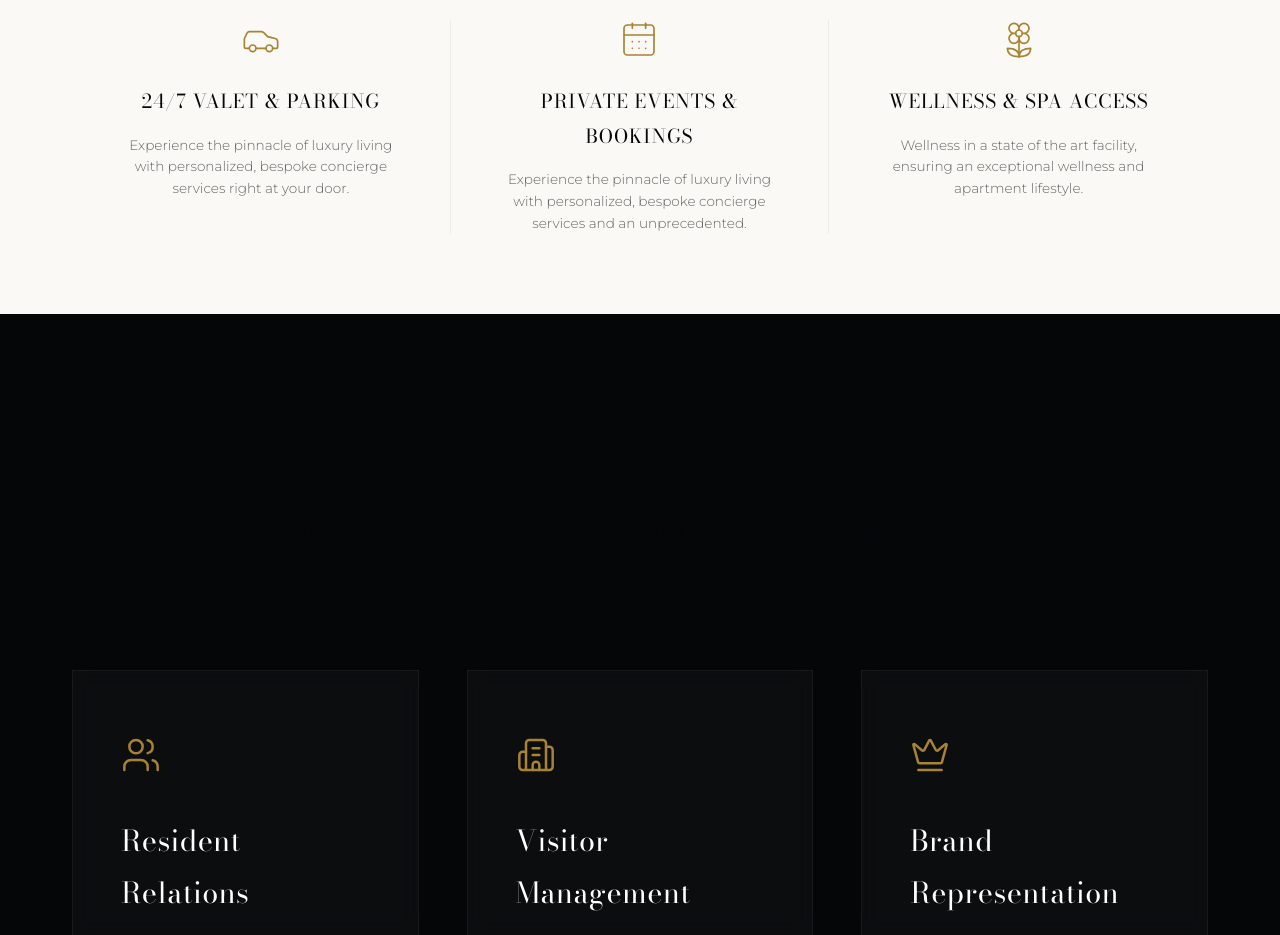
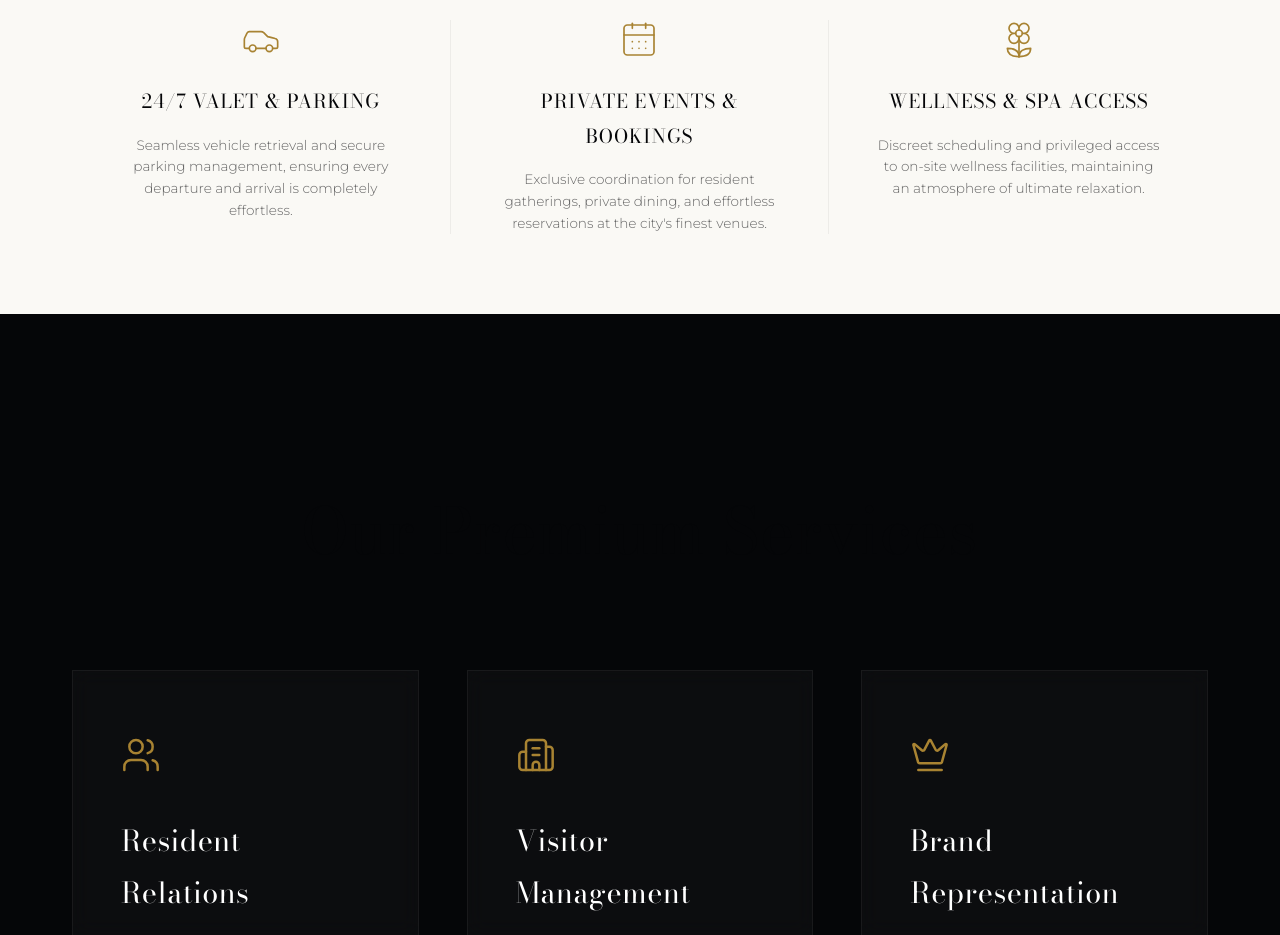
Before and after one commit to kennysw27/the-vine-luxuries, a Next.js app: page / in a window 1280 px wide. Shown: the part 860-1795 px from the top of the page. Built offline with nearby package versions, Linux system fonts and the light colour scheme.

Commit message:
Update amenities text to distinct luxury copy

```diff
--- a/app/page.js
+++ b/app/page.js
@@ -36,17 +36,17 @@ export default function HomePage() {
             <div className={styles.amenityCard}>
               <div className={styles.amenityIcon}><Car size={40} strokeWidth={1} /></div>
               <h3 className={styles.amenityTitle}>24/7 Valet & Parking</h3>
-              <p className={styles.amenityDesc}>Experience the pinnacle of luxury living with personalized, bespoke concierge services right at your door.</p>
+              <p className={styles.amenityDesc}>Seamless vehicle retrieval and secure parking management, ensuring every departure and arrival is completely effortless.</p>
             </div>
             <div className={styles.amenityCard}>
               <div className={styles.amenityIcon}><CalendarDays size={40} strokeWidth={1} /></div>
               <h3 className={styles.amenityTitle}>Private Events & Bookings</h3>
-              <p className={styles.amenityDesc}>Experience the pinnacle of luxury living with personalized, bespoke concierge services and an unprecedented.</p>
+              <p className={styles.amenityDesc}>Exclusive coordination for resident gatherings, private dining, and effortless reservations at the city's finest venues.</p>
             </div>
             <div className={styles.amenityCard}>
               <div className={styles.amenityIcon}><Flower2 size={40} strokeWidth={1} /></div>
               <h3 className={styles.amenityTitle}>Wellness & Spa Access</h3>
-              <p className={styles.amenityDesc}>Wellness in a state of the art facility, ensuring an exceptional wellness and apartment lifestyle.</p>
+              <p className={styles.amenityDesc}>Discreet scheduling and privileged access to on-site wellness facilities, maintaining an atmosphere of ultimate relaxation.</p>
             </div>
           </div>
         </div>
```
